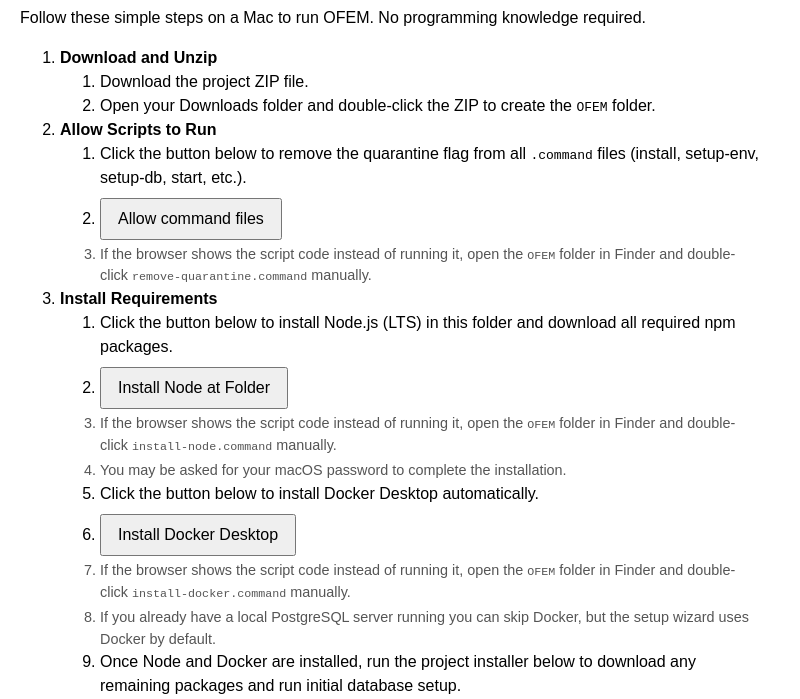
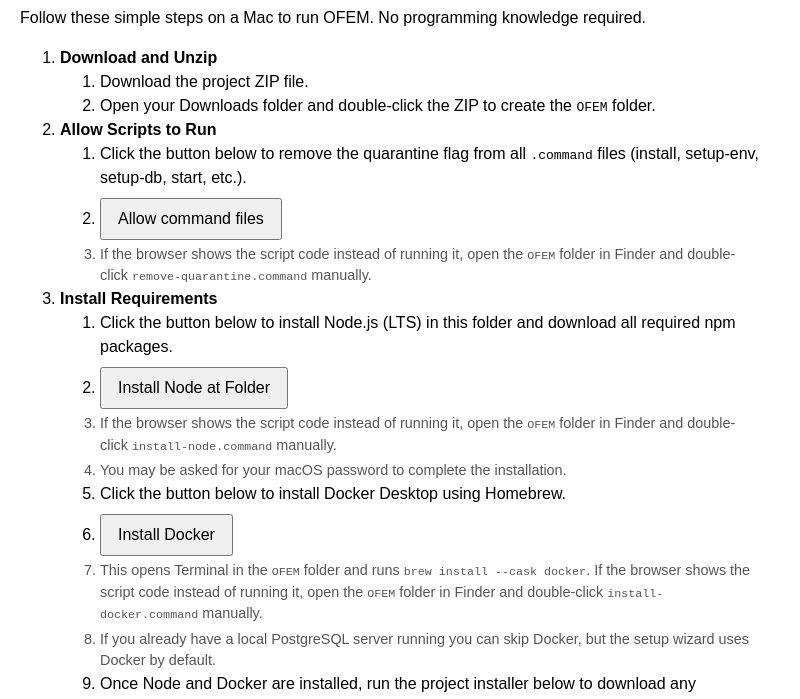
Before and after one commit to carbidethegreate/OFEM, a website: page predeploy.html in a window 1280 px wide. Shown: the part 85-784 px from the top of the page, without its empty margins (0-800 px from the left). Drawn offline with Linux system fonts and the light colour scheme.

Commit message:
feat: install docker via homebrew

```diff
--- a/predeploy.html
+++ b/predeploy.html
@@ -32,9 +32,9 @@
         <li style="margin-top:8px;"><button onclick="window.location.href='install-node.command'">Install Node at Folder</button></li>
         <li style="font-size:0.9em;color:#555;margin-top:4px;">If the browser shows the script code instead of running it, open the <code>OFEM</code> folder in Finder and double-click <code>install-node.command</code> manually.</li>
         <li style="font-size:0.9em;color:#555;margin-top:4px;">You may be asked for your macOS password to complete the installation.</li>
-        <li>Click the button below to install Docker Desktop automatically.</li>
-        <li style="margin-top:8px;"><button onclick="window.location.href='install-docker.command'">Install Docker Desktop</button></li>
-        <li style="font-size:0.9em;color:#555;margin-top:4px;">If the browser shows the script code instead of running it, open the <code>OFEM</code> folder in Finder and double-click <code>install-docker.command</code> manually.</li>
+        <li>Click the button below to install Docker Desktop using Homebrew.</li>
+        <li style="margin-top:8px;"><button onclick="window.location.href='install-docker.command'">Install Docker</button></li>
+        <li style="font-size:0.9em;color:#555;margin-top:4px;">This opens Terminal in the <code>OFEM</code> folder and runs <code>brew install --cask docker</code>. If the browser shows the script code instead of running it, open the <code>OFEM</code> folder in Finder and double-click <code>install-docker.command</code> manually.</li>
         <li style="font-size:0.9em;color:#555;margin-top:4px;">If you already have a local PostgreSQL server running you can skip Docker, but the setup wizard uses Docker by default.</li>
         <li>Once Node and Docker are installed, run the project installer below to download any remaining packages and run initial database setup.</li>
         <li style="margin-top:8px;"><button onclick="window.location.href='install.command'">Run installer</button></li>
```
Also changed, not shown: 1 other file.
